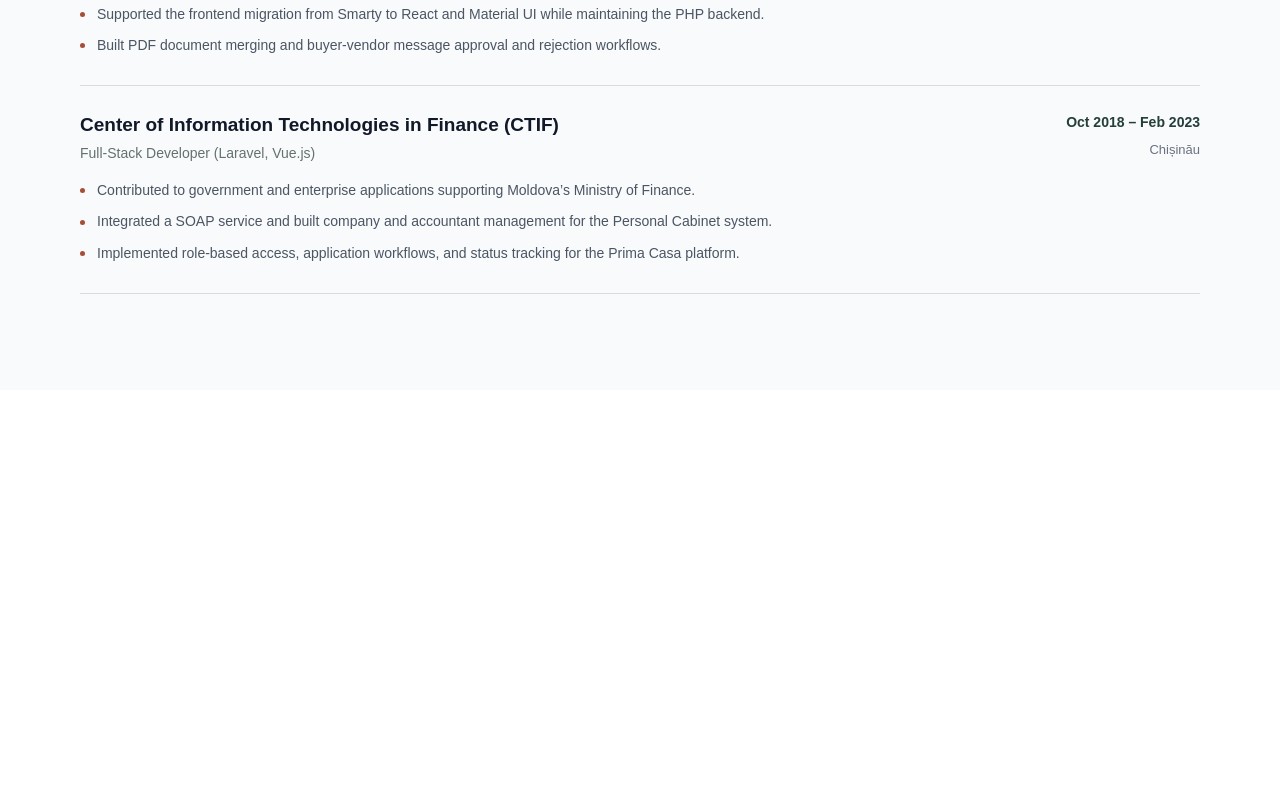
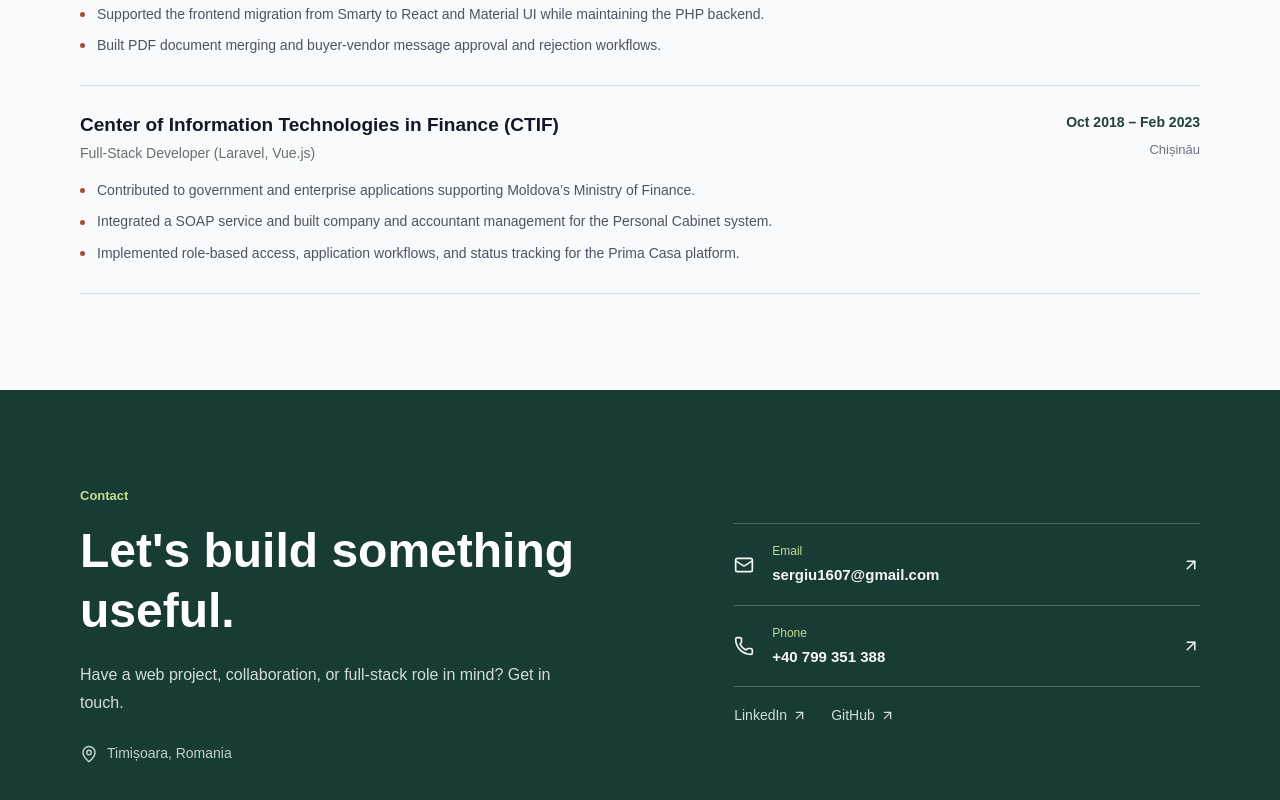
Before and after one commit to sergiu920/myportfolio, a React (Vite) app in the folder client/: page / in a window 1280 px wide. Shown: the part 3302-4102 px from the top of the page. Before the commit the page ends 3692 px from the top, so only its background shows below. Built offline with nearby package versions, Linux system fonts and the light colour scheme.

Commit message:
#8: Contact section

```diff
--- a/client/src/App.css
+++ b/client/src/App.css
@@ -674,6 +674,99 @@ html {
     content: "";
 }
 
+.contact-section {
+    background: #193b35;
+    color: #f5f7f4;
+}
+
+.contact-inner {
+    display: grid;
+    grid-template-columns: minmax(0, 1fr) minmax(300px, 0.8fr);
+    align-items: center;
+    gap: 72px;
+}
+
+.contact-eyebrow {
+    color: #c4dc91;
+    font-size: 13px;
+    font-weight: 650;
+}
+
+.contact-intro {
+    max-width: 31rem;
+    margin-top: 20px;
+    color: #d3ddd8;
+    font-size: 16px;
+    line-height: 1.75;
+}
+
+.contact-location {
+    display: flex;
+    align-items: center;
+    gap: 9px;
+    margin-top: 26px;
+    color: #c2d0ca;
+    font-size: 14px;
+}
+
+.contact-details {
+    border-top: 1px solid rgb(245 247 244 / 24%);
+}
+
+.contact-method {
+    display: grid;
+    grid-template-columns: 24px minmax(0, 1fr) 18px;
+    align-items: center;
+    gap: 14px;
+    border-bottom: 1px solid rgb(245 247 244 / 24%);
+    padding: 18px 0;
+    color: #f5f7f4;
+    text-decoration: none;
+}
+
+.contact-method > span {
+    display: grid;
+    gap: 4px;
+}
+
+.contact-method-label {
+    color: #c4dc91;
+    font-size: 12px;
+}
+
+.contact-method-value {
+    overflow-wrap: anywhere;
+    font-size: 15px;
+    font-weight: 550;
+}
+
+.contact-method:hover .contact-method-value,
+.contact-socials a:hover {
+    color: #c4dc91;
+}
+
+.contact-method:focus-visible,
+.contact-socials a:focus-visible {
+    outline: 2px solid #c4dc91;
+    outline-offset: 4px;
+}
+
+.contact-socials {
+    display: flex;
+    flex-wrap: wrap;
+    gap: 24px;
+    padding-top: 18px;
+}
+
+.contact-socials a {
+    display: inline-flex;
+    align-items: center;
+    gap: 5px;
+    color: #d3ddd8;
+    font-size: 14px;
+    text-decoration: none;
+}
+
 @media (max-width: 768px) {
     .about-inner {
         grid-template-columns: minmax(0, 1fr);
@@ -696,6 +789,11 @@ html {
 
     .experience-intro {
         justify-self: start;
+    }
+
+    .contact-inner {
+        grid-template-columns: minmax(0, 1fr);
+        gap: 38px;
     }
 
     .skills-groups {
--- a/client/src/App.tsx
+++ b/client/src/App.tsx
@@ -4,6 +4,7 @@ import About from "./components/About";
 import Projects from "./components/Projects";
 import Skills from "./components/Skills";
 import Experience from "./components/Experience";
+import Contact from "./components/Contact";
 
 import "./App.css";
 
@@ -18,6 +19,7 @@ export default function App() {
         <Projects />
         <Skills />
         <Experience />
+        <Contact />
       </main>
     </>
   );
--- /dev/null
+++ b/client/src/components/Contact.tsx
@@ -0,0 +1,51 @@
+import { ArrowUpRight, Mail, MapPin, Phone } from "lucide-react";
+
+export default function Contact() {
+	return (
+		<section id="contact" className="contact-section scroll-mt-16" aria-labelledby="contact-title">
+			<div className="contact-inner mx-auto max-w-6xl px-4 py-20 md:py-24">
+				<div className="contact-copy">
+					<p className="contact-eyebrow">Contact</p>
+					<h2 id="contact-title" className="mt-4 text-4xl font-bold leading-tight text-white md:text-5xl">
+						Let&apos;s build something useful.
+					</h2>
+					<p className="contact-intro">
+						Have a web project, collaboration, or full-stack role in mind? Get in touch.
+					</p>
+					<div className="contact-location">
+						<MapPin size={18} aria-hidden="true" />
+						<span>Timișoara, Romania</span>
+					</div>
+				</div>
+
+				<div className="contact-details">
+					<a className="contact-method" href="mailto:sergiu1607@gmail.com">
+						<Mail size={20} aria-hidden="true" />
+						<span>
+							<span className="contact-method-label">Email</span>
+							<span className="contact-method-value">sergiu1607@gmail.com</span>
+						</span>
+						<ArrowUpRight size={18} aria-hidden="true" />
+					</a>
+					<a className="contact-method" href="tel:+40799351388">
+						<Phone size={20} aria-hidden="true" />
+						<span>
+							<span className="contact-method-label">Phone</span>
+							<span className="contact-method-value">+40 799 351 388</span>
+						</span>
+						<ArrowUpRight size={18} aria-hidden="true" />
+					</a>
+
+					<div className="contact-socials">
+						<a href="https://linkedin.com/in/serghei-muntean" target="_blank" rel="noreferrer">
+							LinkedIn <ArrowUpRight size={15} aria-hidden="true" />
+						</a>
+						<a href="https://github.com/sergiu920" target="_blank" rel="noreferrer">
+							GitHub <ArrowUpRight size={15} aria-hidden="true" />
+						</a>
+					</div>
+				</div>
+			</div>
+		</section>
+	);
+}
--- a/client/src/index.css
+++ b/client/src/index.css
@@ -3,7 +3,8 @@
 @import "shadcn/tailwind.css";
 @import "@fontsource-variable/geist";
 
-@source "./";
+@source "./**/*.ts";
+@source "./**/*.tsx";
 
 @custom-variant dark (&:is(.dark *));
 
```
